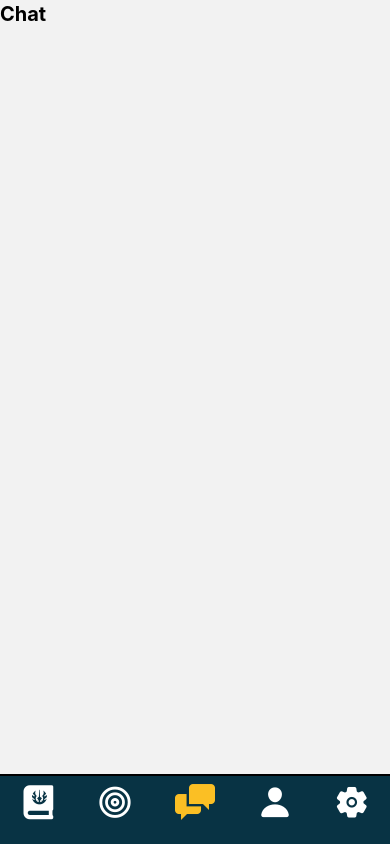
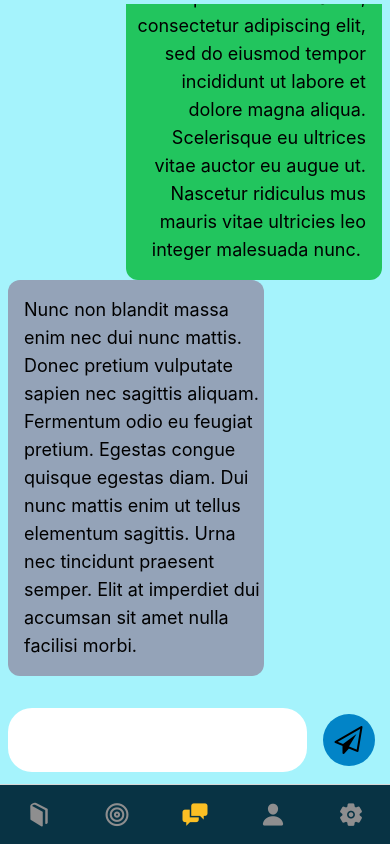
Before and after one commit to Filipe-m/Otium, a React Native app: screen /Chat in a window 390 px wide. Built offline with nearby package versions, Linux system fonts and the light colour scheme.

Commit message:
TabBar moved to ReactNavigation and chat prototype

```diff
--- a/package.json
+++ b/package.json
@@ -14,6 +14,7 @@
     "web": "expo start --web"
   },
   "dependencies": {
+    "@react-navigation/bottom-tabs": "^6.5.7",
     "@react-navigation/native": "^6.1.6",
     "@react-navigation/native-stack": "^6.9.12",
     "@react-navigation/stack": "^6.3.16",
--- /dev/null
+++ b/src/components/Messages.jsx
@@ -0,0 +1,52 @@
+import React, { useRef, useState, useEffect } from 'react'
+import { StatusBar } from 'expo-status-bar'
+import {
+  Text,
+  View,
+  ScrollView,
+  TextInput,
+  TouchableOpacity,
+  Alert
+} from 'react-native'
+import { FontAwesome } from '@expo/vector-icons'
+
+export default function Messages(){
+  const scrollViewRef = useRef()
+  useEffect(()=>{
+    scrollViewRef.current.scrollToEnd({ animated: false })
+  })
+
+
+  const userMessage =
+    'bg-green-500 py-4 w-64 text-lg pr-4 text-right rounded-xl'
+
+  const reciverMessage =
+    'bg-slate-400 py-4 w-64 text-lg pl-4 text-left rounded-xl'
+  return(
+    <ScrollView
+    className="bg-cyan-200 gap-y-4 mt-1 pb-4 mb-4 "
+    ref={scrollViewRef}
+    onContentSizeChange={() =>
+      scrollViewRef.current.scrollToEnd({ animated: true })
+    }
+  >
+    <View className="pr-2 w-full items-end">
+      <Text className={userMessage}>
+        Lorem ipsum dolor sit amet, consectetur adipiscing elit, sed do
+        eiusmod tempor incididunt ut labore et dolore magna aliqua.
+        Scelerisque eu ultrices vitae auctor eu augue ut. Nascetur ridiculus
+        mus mauris vitae ultricies leo integer malesuada nunc.{' '}
+      </Text>
+    </View>
+    <View className="pl-2 w-full items-start">
+      <Text className={reciverMessage}>
+        Nunc non blandit massa enim nec dui nunc mattis. Donec pretium
+        vulputate sapien nec sagittis aliquam. Fermentum odio eu feugiat
+        pretium. Egestas congue quisque egestas diam. Dui nunc mattis enim
+        ut tellus elementum sagittis. Urna nec tincidunt praesent semper.
+        Elit at imperdiet dui accumsan sit amet nulla facilisi morbi.
+      </Text>
+    </View>
+  </ScrollView>
+  )
+}
--- a/src/components/NavBar.jsx
+++ b/src/components/NavBar.jsx
@@ -14,7 +14,7 @@ export default function NavBar({ currentTab, navigation }) {
     'flex-auto w-full h-full items-center justify-end rounded-full p-1 '
   const selectedIconColor = colors.amber[400]
   return (
-    <View className="absolute m-auto left-0 right-0 pb-4  bg-cyan-950  bottom-0 border-t-2 ">
+    <View className="absolute max-h-16 m-auto left-0 right-0 pb-4 mt-16  bg-cyan-950  bottom-0 border-t-2 ">
       <View className="flex flex-row justify-evenly items-center  ">
         <TouchableOpacity
           activeOpacity={0.7}
--- a/src/routes/app.routes.jsx
+++ b/src/routes/app.routes.jsx
@@ -1,21 +1,86 @@
-import { createNativeStackNavigator } from '@react-navigation/native-stack'
-
-const { Navigator, Screen } = createNativeStackNavigator()
-
+import { Entypo } from '@expo/vector-icons'
+import { Feather } from '@expo/vector-icons'
+import { Ionicons } from '@expo/vector-icons'
 import Chat from '../screens/Chat'
 import Goals from '../screens/Goals'
 import Settings from '../screens/Settings'
 import Profile from '../screens/Profile'
 import Journal from '../screens/Journal'
+import { createBottomTabNavigator } from '@react-navigation/bottom-tabs'
+import colors from 'tailwindcss/colors'
+const selectedIconColor = colors.amber[400]
+const backGroundTabColor = colors.cyan[950]
+
+const Tab = createBottomTabNavigator()
 
 export function AppRoutes() {
   return (
-    <Navigator initialRouteName="Chat" screenOptions={{ headerShown: false }}>
-      <Screen name='Journal' component={Journal} />
-      <Screen name='Goals' component={Goals} />
-      <Screen name="Chat" component={Chat} />
-      <Screen name='Profile' component={Profile} />
-      <Screen name='Settings' component={Settings} />
-    </Navigator>
+    <Tab.Navigator
+      initialRouteName="Chat"
+      screenOptions={{
+        tabBarActiveTintColor: selectedIconColor,
+        headerShown: false,
+        tabBarHideOnKeyboard: true,
+        tabBarShowLabel:false,
+        tabBarStyle: {
+          backgroundColor: backGroundTabColor,
+          height: 60,
+          paddingBottom:10,
+          paddingTop:10,
+        }
+      }}
+      backBehavior="history"
+    >
+      <Tab.Screen
+        name="Journal"
+        component={Journal}
+        options={{
+          tabBarLabel: 'Journal',
+          tabBarIcon: ({ color, size }) => (
+            <Entypo name="book" size={size} color={color} />
+          )
+        }}
+      />
+      <Tab.Screen
+        name="Goals"
+        component={Goals}
+        options={{
+          tabBarLabel: 'Goals',
+          tabBarIcon: ({ color, size }) => (
+            <Feather name="target" color={color} size={size} />
+          )
+        }}
+      />
+      <Tab.Screen
+        name="Chat"
+        component={Chat}
+        options={{
+          tabBarLabel: 'Chat',
+          tabBarIcon: ({ color, size }) => (
+            <Entypo name="chat" color={color} size={size} />
+          )
+        }}
+      />
+      <Tab.Screen
+        name="Profile"
+        component={Profile}
+        options={{
+          tabBarLabel: 'Profile',
+          tabBarIcon: ({ color, size }) => (
+            <Ionicons name="person" color={color} size={size} />
+          )
+        }}
+      />
+      <Tab.Screen
+        name="Settings"
+        component={Settings}
+        options={{
+          tabBarLabel: 'Settings',
+          tabBarIcon: ({ color, size }) => (
+            <Ionicons name="settings" color={color} size={size} />
+          )
+        }}
+      />
+    </Tab.Navigator>
   )
 }
--- a/src/screens/Chat.jsx
+++ b/src/screens/Chat.jsx
@@ -1,15 +1,85 @@
+import React, { useRef, useState, useEffect } from 'react'
+import { useIsFocused } from '@react-navigation/native'
 import { StatusBar } from 'expo-status-bar'
-import { Text, View, TouchableOpacity } from 'react-native'
-import NavBar from '../components/NavBar'
+import {
+  Text,
+  View,
+  ScrollView,
+  TextInput,
+  TouchableOpacity,
+  Alert
+} from 'react-native'
+import { FontAwesome } from '@expo/vector-icons'
 
 export default function Chat({ navigation }) {
+  const scrollViewRef = useRef()
+
+  const isFocused = useIsFocused()
+  useEffect(() => {
+    if(isFocused){
+      scrollViewRef.current.scrollToEnd({ animated: false })
+    }
+}, [isFocused])
+
+  const [number, onChangeNumber] = React.useState('')
+
+  const userMessage =
+    'bg-green-500 py-4 w-64 text-lg pr-4 text-right rounded-xl'
+
+  const reciverMessage =
+    'bg-slate-400 py-4 w-64 text-lg pl-4 text-left rounded-xl'
+
   return (
-    <View className=" flex-1">
-      <TouchableOpacity activeOpacity={0.7} className="mb-4">
-        <Text className="font-bold text-xl">Chat</Text>
-      </TouchableOpacity>
-      <NavBar currentTab="chat" navigation={navigation} />
-      <StatusBar style="auto" />
+    <View className=" flex-1 bg-cyan-200 ">
+      <ScrollView
+        className="bg-cyan-200 gap-y-4 mt-1 pb-4 mb-4 "
+        ref={scrollViewRef}
+        onContentSizeChange={() =>
+          scrollViewRef.current.scrollToEnd({ animated: true })
+        }
+      >
+        <View className="pr-2 w-full items-end">
+          <Text className={userMessage}>
+            Lorem ipsum dolor sit amet, consectetur adipiscing elit, sed do
+            eiusmod tempor incididunt ut labore et dolore magna aliqua.
+            Scelerisque eu ultrices vitae auctor eu augue ut. Nascetur ridiculus
+            mus mauris vitae ultricies leo integer malesuada nunc.{' '}
+          </Text>
+        </View>
+        <View className="pl-2 w-full items-start">
+          <Text className={reciverMessage}>
+            Nunc non blandit massa enim nec dui nunc mattis. Donec pretium
+            vulputate sapien nec sagittis aliquam. Fermentum odio eu feugiat
+            pretium. Egestas congue quisque egestas diam. Dui nunc mattis enim
+            ut tellus elementum sagittis. Urna nec tincidunt praesent semper.
+            Elit at imperdiet dui accumsan sit amet nulla facilisi morbi.
+          </Text>
+        </View>
+      </ScrollView>
+      <View className="flex flex-row flex-grow items-center max-w-[100vw] mb-3  px-2  justify-between">
+        <TextInput
+          className=" bg-white pl-4 mr-2 max-w-[80%] flex flex-grow text-lg px-3 py-2 max-h-16 rounded-3xl"
+          onChangeText={onChangeNumber}
+          value={number}
+          placeholder=""
+          keyboardType="default"
+          multiline={true}
+          numberOfLines={4}
+        />
+        <TouchableOpacity
+          activeOpacity={0.7}
+          className="bg-sky-600 p-3 rounded-full"
+          onPress={() => {
+            Alert.alert(number)
+            onChangeNumber('')
+            scrollViewRef.current.scrollToEnd({ animated: false })
+          }}
+        >
+          <FontAwesome name="send-o" size={28} color="black" />
+        </TouchableOpacity>
+        <View></View>
+      </View>
+      <StatusBar style="auto" hidden={true} />
     </View>
   )
 }
--- a/src/screens/Goals.jsx
+++ b/src/screens/Goals.jsx
@@ -1,6 +1,5 @@
 import { StatusBar } from 'expo-status-bar'
 import { Text, View, TouchableOpacity } from 'react-native'
-import NavBar from '../components/NavBar'
 
 export default function Goals({ navigation }) {
   return (
@@ -8,7 +7,6 @@ export default function Goals({ navigation }) {
       <TouchableOpacity activeOpacity={0.7} className="mb-4">
         <Text className="font-bold text-xl">Goals</Text>
       </TouchableOpacity>
-      <NavBar currentTab="goals" navigation={navigation} />
       <StatusBar style="auto" />
     </View>
   )
--- a/src/screens/Journal.jsx
+++ b/src/screens/Journal.jsx
@@ -1,6 +1,5 @@
 import { StatusBar } from 'expo-status-bar'
 import { Text, View, TouchableOpacity } from 'react-native'
-import NavBar from '../components/NavBar'
 
 export default function Journal({ navigation }) {
   return (
@@ -8,7 +7,6 @@ export default function Journal({ navigation }) {
       <TouchableOpacity activeOpacity={0.7} className="mb-4">
         <Text className="font-bold text-xl">Journal</Text>
       </TouchableOpacity>
-      <NavBar currentTab="journal" navigation={navigation} />
       <StatusBar style="auto" />
     </View>
   )
--- a/src/screens/Profile.jsx
+++ b/src/screens/Profile.jsx
@@ -1,6 +1,5 @@
 import { StatusBar } from 'expo-status-bar'
 import { Text, View, TouchableOpacity } from 'react-native'
-import NavBar from '../components/NavBar'
 
 export default function Profile({ navigation }) {
   return (
@@ -8,7 +7,6 @@ export default function Profile({ navigation }) {
       <TouchableOpacity activeOpacity={0.7} className="mb-4">
         <Text className="font-bold text-xl">Profile</Text>
       </TouchableOpacity>
-      <NavBar currentTab="profile" navigation={navigation} />
       <StatusBar style="auto" />
     </View>
   )
--- a/src/screens/Settings.jsx
+++ b/src/screens/Settings.jsx
@@ -1,6 +1,5 @@
 import { StatusBar } from 'expo-status-bar'
 import { Text, View, TouchableOpacity } from 'react-native'
-import NavBar from '../components/NavBar'
 
 export default function Settings({ navigation }) {
   return (
@@ -8,7 +7,6 @@ export default function Settings({ navigation }) {
       <TouchableOpacity activeOpacity={0.7} className="mb-4">
         <Text className="font-bold text-xl">Settings</Text>
       </TouchableOpacity>
-      <NavBar currentTab="settings" navigation={navigation} />
       <StatusBar style="auto" />
     </View>
   )
```
Also changed, not shown: 1 other file (tests, documents, lock files or other folders).
